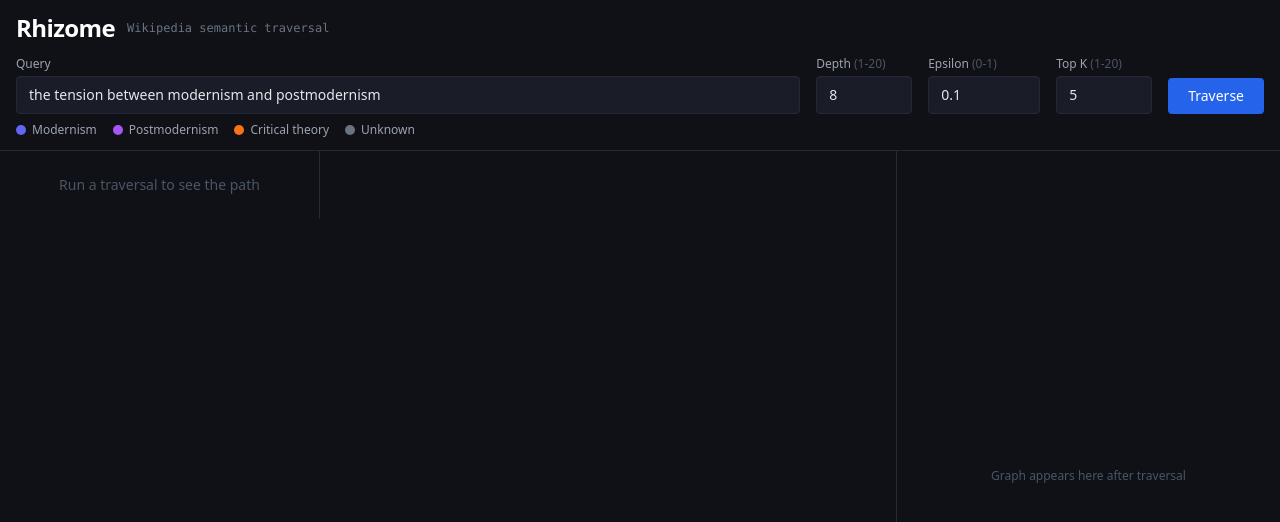
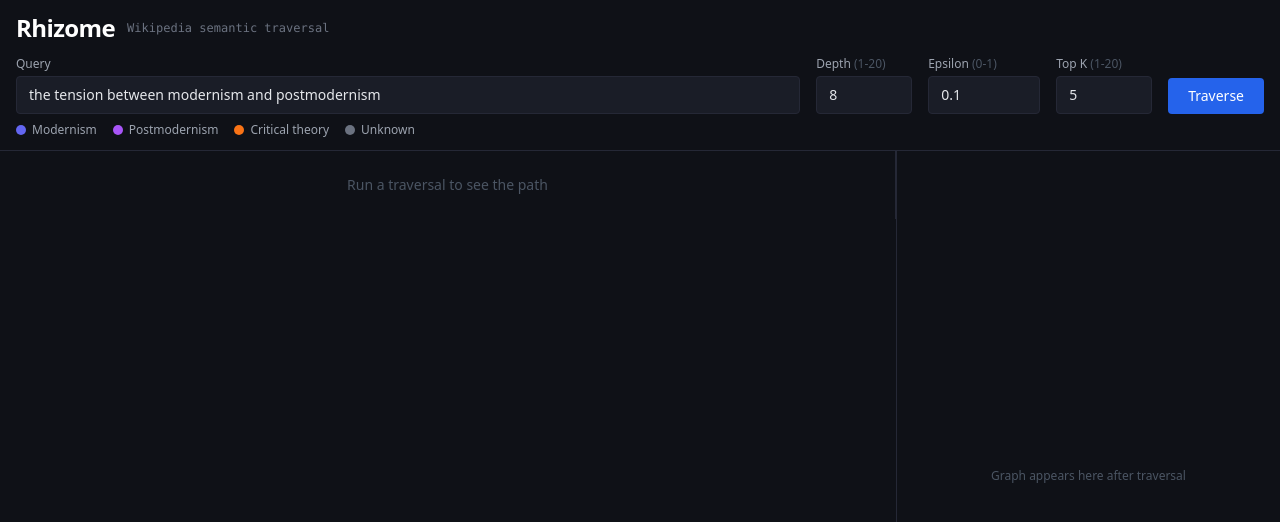
Before and after one commit to isaaclb98/rhizome, a React (Vite) app in the folder rhizome/visualizer/app/: page / in a window 1280 px wide. Shown: the top 522 px of the page. Built offline with nearby package versions, Linux system fonts and the light colour scheme.

Commit message:
fix(ui): PathPanel now uses flex-1 instead of fixed w-80

```diff
--- a/rhizome/visualizer/app/src/components/PathPanel.jsx
+++ b/rhizome/visualizer/app/src/components/PathPanel.jsx
@@ -88,14 +88,14 @@
 
   if (path.length === 0) {
     return (
-      <aside className="w-80 border-r border-bg-tertiary flex items-center justify-center text-gray-600 text-sm p-6 text-center">
+      <aside className="flex-1 border-r border-bg-tertiary flex items-center justify-center text-gray-600 text-sm p-6 text-center">
         Run a traversal to see the path
       </aside>
     );
   }
 
   return (
-    <aside className="w-80 border-r border-bg-tertiary flex flex-col overflow-hidden bg-bg-primary">
+    <aside className="flex-1 border-r border-bg-tertiary flex flex-col overflow-hidden bg-bg-primary">
       <div className="flex-none px-3 py-2 border-b border-bg-tertiary bg-bg-secondary">
         <div className="text-xs text-gray-400 font-medium">
           Path — {path.length} chunks
```
